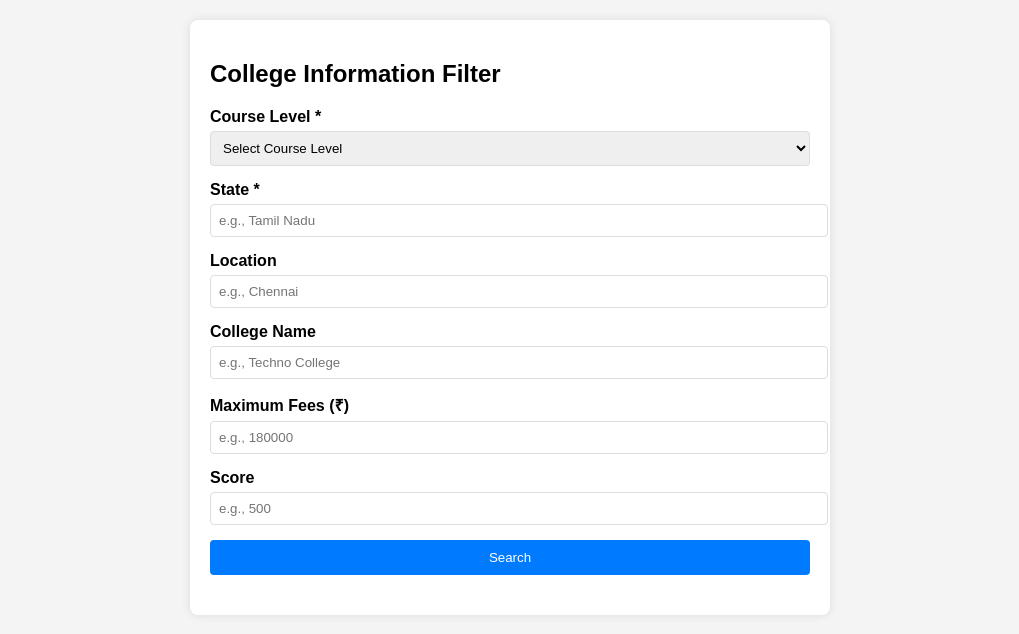
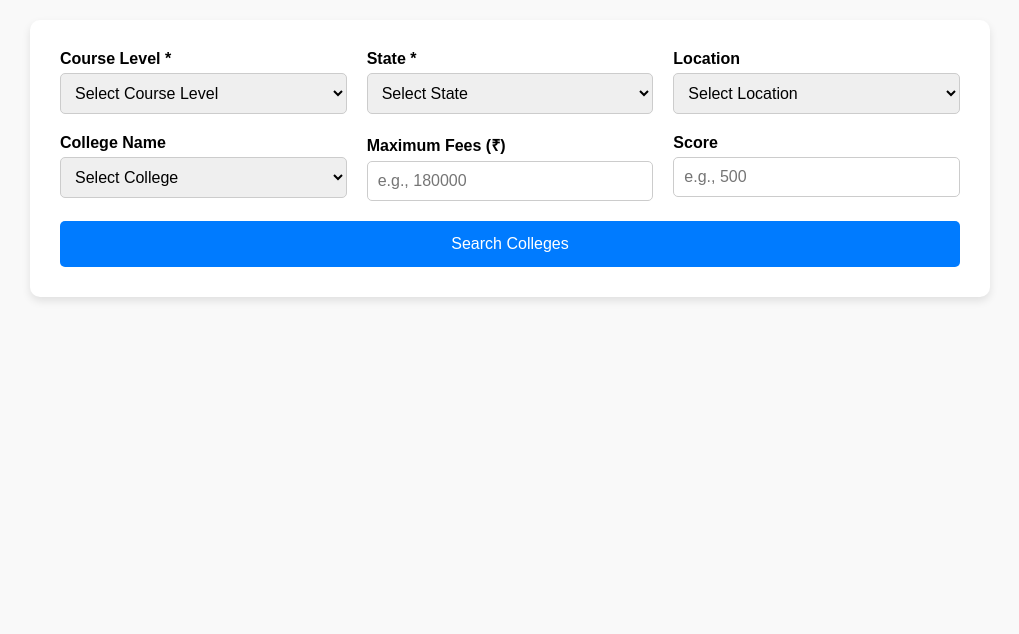
Before and after one commit to Biswal23/college-backend, a Flask app: template templates/index.html in a window 1280 px wide. Shown: the top 634 px of the page, without its empty margins (130-1149 px from the left). Run offline with Flask 3, Linux system fonts and the light colour scheme; the template is opened without the code that fills it, so the values that code supplies are empty; parts of the project's set-up code (start-up, migrations or seed data) failed here and were passed over.

Commit message:
Update index.html

```diff
--- a/templates/index.html
+++ b/templates/index.html
@@ -3,202 +3,180 @@
 <head>
     <meta charset="UTF-8">
     <meta name="viewport" content="width=device-width, initial-scale=1.0">
-    <title>College Information Filter</title>
+    <title>College Predictor Form</title>
+
     <style>
         body {
             font-family: Arial, sans-serif;
-            background-color: #f4f4f4;
-            margin: 0;
-            padding: 20px;
+            background-color: #f9f9f9;
+            margin: 20px;
+        }
+
+        form {
+            background-color: #fff;
+            padding: 30px;
+            border-radius: 10px;
+            box-shadow: 0 4px 8px rgba(0,0,0,0.1);
+            max-width: 900px;
+            margin: 0 auto;
+        }
+
+        .form-container {
+            display: grid;
+            grid-template-columns: repeat(auto-fit, minmax(250px, 1fr));
+            gap: 20px;
+        }
+
+        .form-group {
             display: flex;
-            justify-content: center;
+            flex-direction: column;
         }
-        .container {
-            background: white;
-            padding: 20px;
-            border-radius: 8px;
-            box-shadow: 0 0 10px rgba(0, 0, 0, 0.1);
-            width: 100%;
-            max-width: 600px;
+
+        label {
+            font-weight: bold;
+            margin-bottom: 5px;
         }
-        .form-group {
-            margin-bottom: 15px;
+
+        select, input[type="text"], input[type="number"] {
+            padding: 10px;
+            border: 1px solid #ccc;
+            border-radius: 5px;
+            font-size: 1rem;
         }
-        label {
-            display: block;
-            margin-bottom: 5px;
-            font-weight: bold;
-        }
-        input, select {
-            width: 100%;
-            padding: 8px;
-            border: 1px solid #ddd;
-            border-radius: 4px;
-        }
+
         button {
+            margin-top: 20px;
+            padding: 14px;
+            font-size: 1rem;
             background-color: #007BFF;
             color: white;
-            padding: 10px;
             border: none;
-            border-radius: 4px;
+            border-radius: 5px;
             cursor: pointer;
             width: 100%;
+            transition: background-color 0.3s;
         }
+
         button:hover {
             background-color: #0056b3;
         }
-        #results {
-            margin-top: 20px;
+
+        .error-message {
+            color: red;
+            margin-top: 15px;
+            text-align: center;
         }
-        .result-item {
+
+        h2 {
+            margin-top: 40px;
+            text-align: center;
+            color: #333;
+        }
+
+        .result-card {
+            background: #fff;
             border: 1px solid #ddd;
-            padding: 10px;
+            padding: 20px;
+            border-radius: 8px;
+            margin: 20px auto;
+            max-width: 800px;
+            box-shadow: 0 2px 5px rgba(0,0,0,0.1);
+        }
+
+        .result-card h3 {
             margin-bottom: 10px;
-            border-radius: 4px;
+            color: #007BFF;
         }
-        #error {
-            color: red;
-            margin-top: 10px;
-        }
-        datalist {
-            display: none; /* Hide default datalist, we'll handle suggestions manually */
-        }
-        .suggestions {
-            border: 1px solid #ddd;
-            border-top: none;
-            max-height: 150px;
-            overflow-y: auto;
-            position: absolute;
-            background: white;
-            width: 100%;
-            z-index: 10;
-            display: none;
-        }
-        .suggestion-item {
-            padding: 5px;
-            cursor: pointer;
-        }
-        .suggestion-item:hover {
-            background-color: #f0f0f0;
+
+        .result-card p {
+            margin: 5px 0;
+            color: #555;
         }
     </style>
 </head>
+
 <body>
-    <div class="container">
-        <h2>College Information Filter</h2>
-        <form id="filterForm" method="POST" action="filter.php">
+
+<form method="post">
+    <div class="form-container">
         <div class="form-group">
             <label for="course_level">Course Level *</label>
             <select name="course_level" id="course_level" required>
                 <option value="">Select Course Level</option>
-                    <option value="Undergraduate">Undergraduate</option>
-                    <option value="Postgraduate">Postgraduate</option>
+                <option value="Undergraduate" {% if form_data.course_level == "Undergraduate" %}selected{% endif %}>Undergraduate</option>
+                <option value="Postgraduate" {% if form_data.course_level == "Postgraduate" %}selected{% endif %}>Postgraduate</option>
             </select>
         </div>
-            <div class="form-group" style="position: relative;">
+
+        <div class="form-group">
             <label for="state">State *</label>
-                <input type="text" name="state" id="state" required placeholder="e.g., Tamil Nadu" oninput="fetchSuggestions('state')">
-                <div id="state-suggestions" class="suggestions"></div>
+            <select name="state" id="state" required>
+                <option value="">Select State</option>
+                {% for state in suggestions.state %}
+                    <option value="{{ state }}" {% if form_data.state == state %}selected{% endif %}>{{ state }}</option>
+                {% endfor %}
+            </select>
         </div>
-            <div class="form-group" style="position: relative;">
+
+        <div class="form-group">
             <label for="location">Location</label>
-                <input type="text" name="location" id="location" placeholder="e.g., Chennai" oninput="fetchSuggestions('location')">
-                <div id="location-suggestions" class="suggestions"></div>
+            <select name="location" id="location">
+                <option value="">Select Location</option>
+                {% for loc in suggestions.location %}
+                    <option value="{{ loc }}" {% if form_data.location == loc %}selected{% endif %}>{{ loc }}</option>
+                {% endfor %}
+            </select>
         </div>
-            <div class="form-group" style="position: relative;">
+
+        <div class="form-group">
             <label for="college_name">College Name</label>
-                <input type="text" name="college_name" id="college_name" placeholder="e.g., Techno College" oninput="fetchSuggestions('college_name')">
-                <div id="college-name-suggestions" class="suggestions"></div>
+            <select name="college_name" id="college_name">
+                <option value="">Select College</option>
+                {% for name in suggestions.college_name %}
+                    <option value="{{ name }}" {% if form_data.college_name == name %}selected{% endif %}>{{ name }}</option>
+                {% endfor %}
+            </select>
         </div>
+
         <div class="form-group">
             <label for="fees">Maximum Fees (₹)</label>
-                <input type="number" name="fees" id="fees" placeholder="e.g., 180000">
+            <input type="text" name="fees" id="fees" value="{{ form_data.fees or '' }}" placeholder="e.g., 180000">
         </div>
+
         <div class="form-group">
             <label for="score">Score</label>
-                <input type="number" name="score" id="score" placeholder="e.g., 500">
+            <input type="text" name="score" id="score" value="{{ form_data.score or '' }}" placeholder="e.g., 500">
         </div>
-            <button type="submit">Search</button>
-        </form>
-        <div id="error"></div>
-        <div id="results"></div>
     </div>
 
-    <script>
-        function fetchSuggestions(field) {
-            const input = document.getElementById(field).value.toLowerCase();
-            const suggestionDiv = document.getElementById(`${field}-suggestions`);
-            suggestionDiv.innerHTML = '';
-            suggestionDiv.style.display = 'none';
+    <button type="submit">Search Colleges</button>
+</form>
 
-            if (input.length < 1) return;
+{% if error %}
+    <p class="error-message">{{ error }}</p>
+{% endif %}
 
-            fetch(`suggestions.php?field=${field}&query=${encodeURIComponent(input)}`)
-                .then(response => response.json())
-                .then(data => {
-                    if (data[field] && data[field].length > 0) {
-                        data[field].forEach(item => {
-                            const div = document.createElement('div');
-                            div.className = 'suggestion-item';
-                            div.textContent = item;
-                            div.onclick = () => {
-                                document.getElementById(field).value = item;
-                                suggestionDiv.style.display = 'none';
-                            };
-                            suggestionDiv.appendChild(div);
-                        });
-                        suggestionDiv.style.display = 'block';
-                    }
-                })
-                .catch(error => console.error('Error fetching suggestions:', error));
-        }
+{% if results %}
+    <h2>Matching Colleges</h2>
+    {% for result in results %}
+        <div class="result-card">
+            <h3>{{ result.name }}</h3>
+            <p><strong>State:</strong> {{ result.state }}</p>
+            <p><strong>Location:</strong> {{ result.location }}</p>
+            <p><strong>Course Level:</strong> {{ result.course_level }}</p>
+            <p><strong>Minimum Score:</strong> {{ result.min_score }}</p>
+            <p><strong>Fees:</strong> ₹{{ result.fees }}</p>
+            <p><strong>Average Rating:</strong> {{ result.avg_rating }}</p>
 
-        document.querySelectorAll('input').forEach(input => {
-            input.addEventListener('blur', () => {
-                setTimeout(() => {
-                    document.querySelectorAll('.suggestions').forEach(s => s.style.display = 'none');
-                }, 200);
-            });
-        });
+            {% if result.reviews %}
+                <h4>Reviews:</h4>
+                {% for review in result.reviews %}
+                    <p><strong>Rating:</strong> {{ review.rating }} - {{ review.review_text }}</p>
+                {% endfor %}
+            {% endif %}
+        </div>
+    {% endfor %}
+{% endif %}
 
-        document.getElementById('filterForm').addEventListener('submit', function(e) {
-            e.preventDefault();
-            fetch('filter.php', {
-                method: 'POST',
-                body: new FormData(this)
-            })
-            .then(response => response.json())
-            .then(data => {
-                const resultsDiv = document.getElementById('results');
-                const errorDiv = document.getElementById('error');
-                resultsDiv.innerHTML = '';
-                errorDiv.textContent = '';
-
-                if (data.error) {
-                    errorDiv.textContent = data.error;
-                } else if (data.results.length === 0) {
-                    errorDiv.textContent = 'No colleges found.';
-                } else {
-                    data.results.forEach(college => {
-                        const div = document.createElement('div');
-                        div.className = 'result-item';
-                        div.innerHTML = `
-                            <h3>${college.name}</h3>
-                            <p>Course Level: ${college.course_level}</p>
-                            <p>State: ${college.state}</p>
-                            <p>Location: ${college.location}</p>
-                            <p>Fees: ₹${college.fees}</p>
-                            <p>Score Range: ${college.min_score || 'N/A'} - ${college.max_score || 'N/A'}</p>
-                        `;
-                        resultsDiv.appendChild(div);
-                    });
-                }
-            })
-            .catch(error => {
-                document.getElementById('error').textContent = 'Error fetching data.';
-                console.error('Error:', error);
-            });
-        });
-    </script>
 </body>
 </html>
```
Lines whose indentation alone changed are shown as unchanged.
